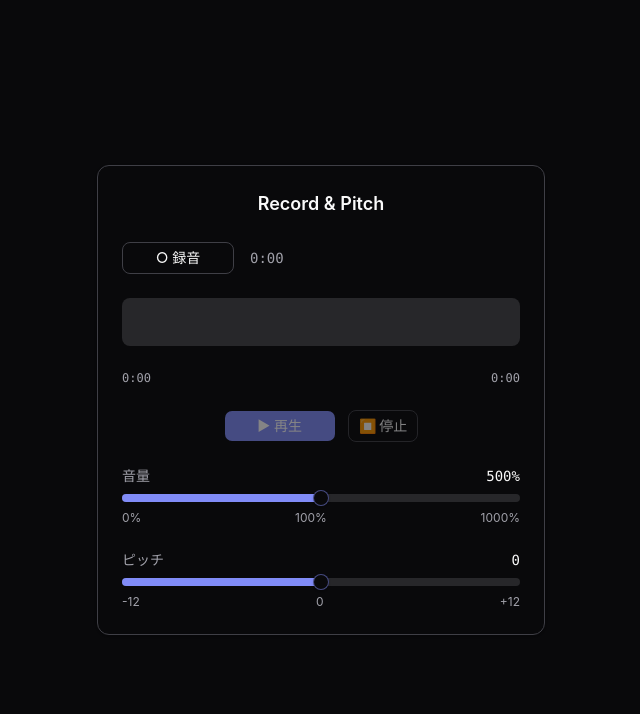
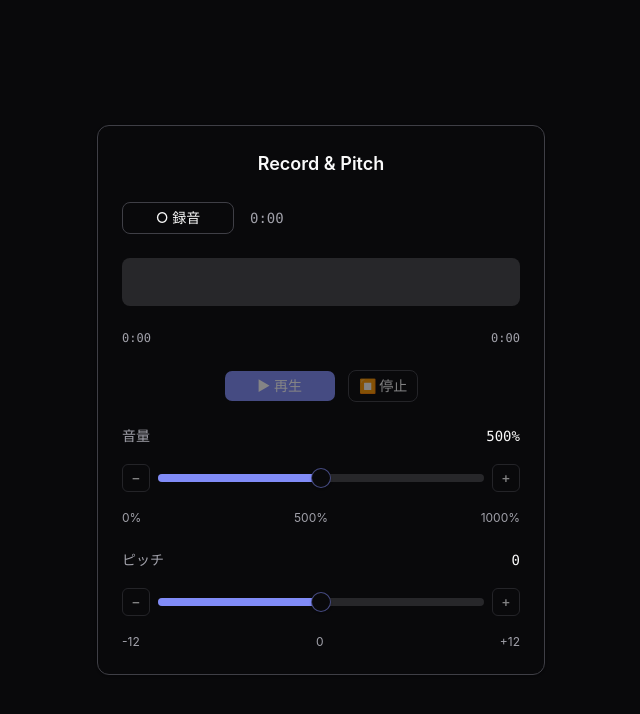
Before and after one commit to gsuke/record-and-pitch, a React (Vite) app: page / in a window 1280 px wide. Shown: the top 714 px of the page, without its empty margins (319-959 px from the left). Built offline with nearby package versions, Linux system fonts and the light colour scheme.

Commit message:
+/- ボタン追加

```diff
--- a/src/App.tsx
+++ b/src/App.tsx
@@ -80,14 +80,14 @@ function VolumeControl({
         value={[value]}
         min={0}
         max={10}
-        step={0.1}
+        step={0.5}
         onValueChange={([v]) => onChange(v)}
         disabled={disabled}
         className="w-full"
       />
       <div className="flex justify-between text-xs text-muted-foreground">
         <span>0%</span>
-        <span>100%</span>
+        <span>500%</span>
         <span>1000%</span>
       </div>
     </div>
--- a/src/components/ui/slider.tsx
+++ b/src/components/ui/slider.tsx
@@ -1,29 +1,44 @@
 import { cn } from "@/lib/utils";
+import { Button } from "./button";
 
 interface SliderProps {
   value: number[];
-  min?: number;
-  max?: number;
-  step?: number;
+  min: number;
+  max: number;
+  step: number;
   onValueChange: (value: number[]) => void;
   disabled?: boolean;
   className?: string;
 }
 
-export function Slider({
-  value,
-  min = 0,
-  max = 100,
-  step = 1,
-  onValueChange,
-  disabled,
-  className,
-}: SliderProps) {
+export function Slider({ value, min, max, step, onValueChange, disabled, className }: SliderProps) {
   const percentage = ((value[0] - min) / (max - min)) * 100;
 
+  function decrement() {
+    const newVal = Math.max(min, value[0] - step);
+    onValueChange([newVal]);
+  }
+
+  function increment() {
+    const newVal = Math.min(max, value[0] + step);
+    onValueChange([newVal]);
+  }
+
   return (
-    <div className={cn("relative flex w-full items-center", className)}>
-      <div className="relative h-2 w-full grow overflow-hidden rounded-full bg-muted">
+    <div className={cn("flex items-center gap-2", className)}>
+      <Button
+        variant="outline"
+        size="icon-sm"
+        onClick={decrement}
+        disabled={disabled || value[0] <= min}
+        aria-label="減少"
+      >
+        −
+      </Button>
+      <div className="relative flex-1 h-12">
+        {" "}
+        {/* taller for better vertical touch target */}
+        <div className="absolute top-1/2 left-0 right-0 h-2 -translate-y-1/2 rounded-full bg-muted overflow-hidden">
           <div
             className="absolute h-full bg-primary"
             style={{ width: `${Math.min(100, Math.max(0, percentage))}%` }}
@@ -37,13 +52,23 @@ export function Slider({
           value={value[0]}
           onChange={(e) => onValueChange([Number(e.target.value)])}
           disabled={disabled}
-        className="absolute inset-0 w-full cursor-pointer opacity-0"
-        style={{ margin: 0 }}
+          className="absolute inset-0 w-full h-full cursor-pointer opacity-0"
+          style={{ margin: 0, height: "48px", top: "-8px" }}
         />
         <div
-        className="absolute h-4 w-4 rounded-full border border-primary/50 bg-background shadow-sm pointer-events-none"
-        style={{ left: `calc(${percentage}% - 8px)`, top: "50%", transform: "translateY(-50%)" }}
+          className="absolute top-1/2 h-5 w-5 -translate-x-1/2 -translate-y-1/2 rounded-full border border-primary/50 bg-background shadow-sm pointer-events-none"
+          style={{ left: `${percentage}%` }}
         />
+      </div>
+      <Button
+        variant="outline"
+        size="icon-sm"
+        onClick={increment}
+        disabled={disabled || value[0] >= max}
+        aria-label="増加"
+      >
+        +
+      </Button>
     </div>
   );
 }
```
Lines whose indentation alone changed are shown as unchanged.
